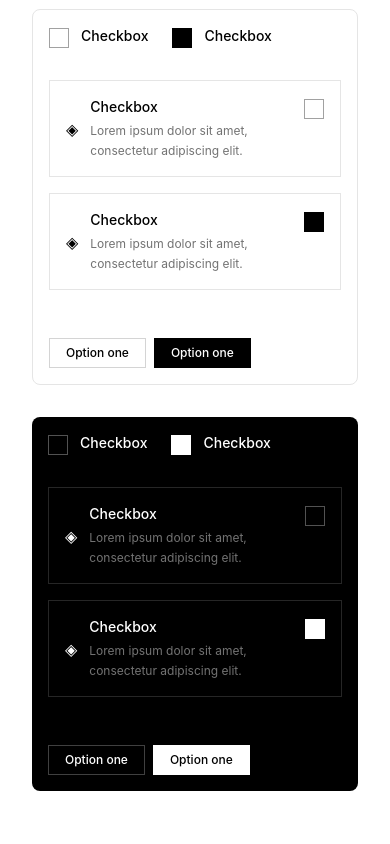
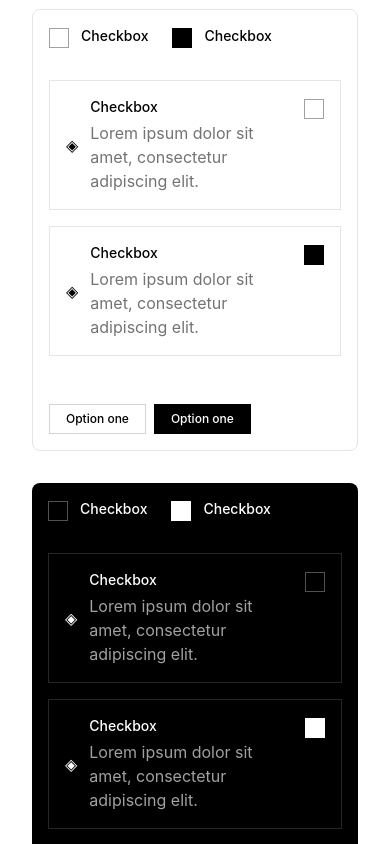
Before and after one commit to kianashahbazi/ecommerce, a React (Vite) app: page / in a window 390 px wide. Shown: the part 3640-4484 px from the top of the page. Built offline with nearby package versions, Linux system fonts and the light colour scheme.

Commit message:
feat: build responsive Typography components (H1-H6, Label, Text)

```diff
--- a/src/components/kit/typography/Heading1.tsx
+++ b/src/components/kit/typography/Heading1.tsx
@@ -1,4 +1,5 @@
 import type { ReactNode } from 'react'
+
 export default function Heading1({ children, className = '' }: { children: ReactNode, className?: string }) {
-  return <h1 className={`text-[2.5rem] md:text-[3.5rem] leading-[1.2] font-bold ${className}`}>{children}</h1>
+  return <h1 className={`text-[2.5rem] md:text-[3.5rem] leading-[1.2] font-bold text-neutral-darkest ${className}`}>{children}</h1>
 }
--- a/src/components/kit/typography/Heading2.tsx
+++ b/src/components/kit/typography/Heading2.tsx
@@ -1,3 +1,4 @@
-import type {ReactNode } from 'react'
-export default function Heading2({children,className = ''}:{children:ReactNode,className?:string}){
-   return <h2 className = {`text-[2.25rem] md:text-[3rem] leading-[1.2] font-bold ${className}`}>{children}</h2> }
+import type { ReactNode } from 'react'
+export default function Heading2({ children, className = '' }: { children: ReactNode, className?: string }) {
+  return <h2 className={`text-[2.25rem] md:text-[3rem] leading-[1.2] font-bold text-neutral-darkest ${className}`}>{children}</h2>
+}
--- a/src/components/kit/typography/Heading3.tsx
+++ b/src/components/kit/typography/Heading3.tsx
@@ -1,4 +1,4 @@
 import type { ReactNode } from 'react'
 export default function Heading3({ children, className = '' }: { children: ReactNode, className?: string }) {
-  return <h3 className={`text-[2rem] md:text-[2.5rem] leading-[1.2] font-bold ${className}`}>{children}</h3>
+  return <h3 className={`text-[2rem] md:text-[2.5rem] leading-[1.2] font-bold text-neutral-darkest ${className}`}>{children}</h3>
 }
--- a/src/components/kit/typography/Heading4.tsx
+++ b/src/components/kit/typography/Heading4.tsx
@@ -1,4 +1,4 @@
 import type { ReactNode } from 'react'
 export default function Heading4({ children, className = '' }: { children: ReactNode, className?: string }) {
-  return <h4 className={`text-[1.5rem] md:text-[2rem] leading-[1.4] font-bold ${className}`}>{children}</h4>
+  return <h4 className={`text-[1.5rem] md:text-[2rem] leading-[1.4] font-bold text-neutral-darkest ${className}`}>{children}</h4>
 }
--- a/src/components/kit/typography/Heading5.tsx
+++ b/src/components/kit/typography/Heading5.tsx
@@ -1,4 +1,5 @@
 import type { ReactNode } from 'react'
+
 export default function Heading5({ children, className = '' }: { children: ReactNode, className?: string }) {
-  return <h5 className={`text-[1.25rem] md:text-[1.5rem] leading-[1.4] font-bold ${className}`}>{children}</h5>
+  return <h5 className={`text-[1.25rem] md:text-[1.5rem] leading-[1.4] font-bold text-neutral-darkest ${className}`}>{children}</h5>
 }
--- /dev/null
+++ b/src/components/kit/typography/Heading6.tsx
@@ -0,0 +1,4 @@
+import type { ReactNode } from 'react'
+export default function Heading6({ children, className = '' }: { children: ReactNode, className?: string }) {
+  return <h6 className={`text-[1.125rem] md:text-[1.25rem] leading-[1.4] font-bold text-neutral-darkest ${className}`}>{children}</h6>
+}
--- a/src/components/kit/typography/Text.tsx
+++ b/src/components/kit/typography/Text.tsx
@@ -1,4 +1,33 @@
 import type { ReactNode } from 'react'
-export default function Text({ children, className = '' }: { children: ReactNode, className?: string }) {
-  return <p className={`text-xs leading-relaxed text-neutral-500 ${className}`}>{children}</p>
+
+export default function Text({
+  children,
+  size = 'base',
+  weight = 'normal',
+  className = ''
+}: {
+  children: ReactNode,
+  size?: 'sm' | 'base' | 'lg',
+  weight?: 'light' | 'normal' | 'medium' | 'semibold' | 'bold',
+  className?: string
+}) {
+  const sizes = {
+    sm: 'text-[0.75rem] leading-[1.5]',
+    base: 'text-[1rem] leading-[1.5]',
+    lg: 'text-[1.25rem] leading-[1.5]',
+  }
+
+  const weights = {
+    light: 'font-light',
+    normal: 'font-normal',
+    medium: 'font-medium',
+    semibold: 'font-semibold',
+    bold: 'font-bold',
+  }
+
+  return (
+    <p className={`${sizes[size]} ${weights[weight]} text-neutral ${className}`}>
+      {children}
+    </p>
+  )
 }
```
